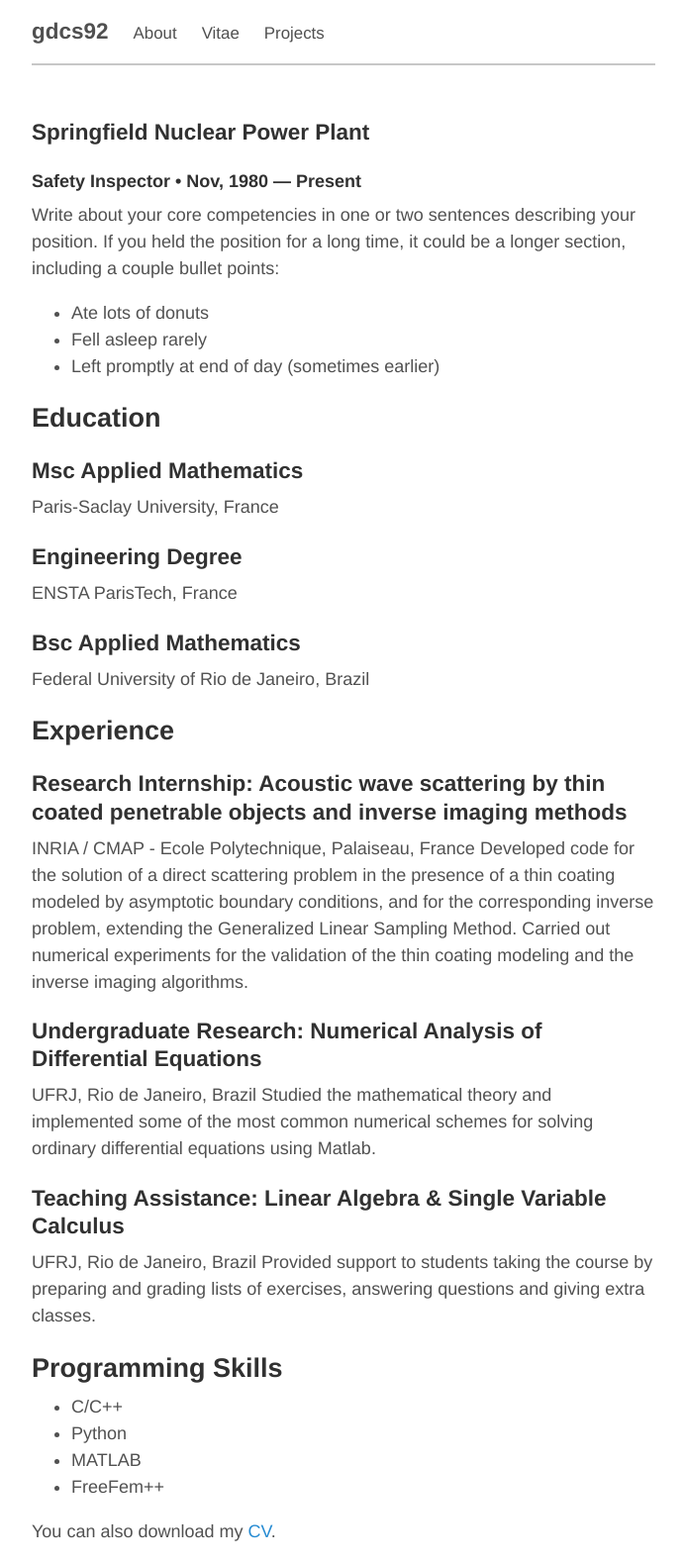
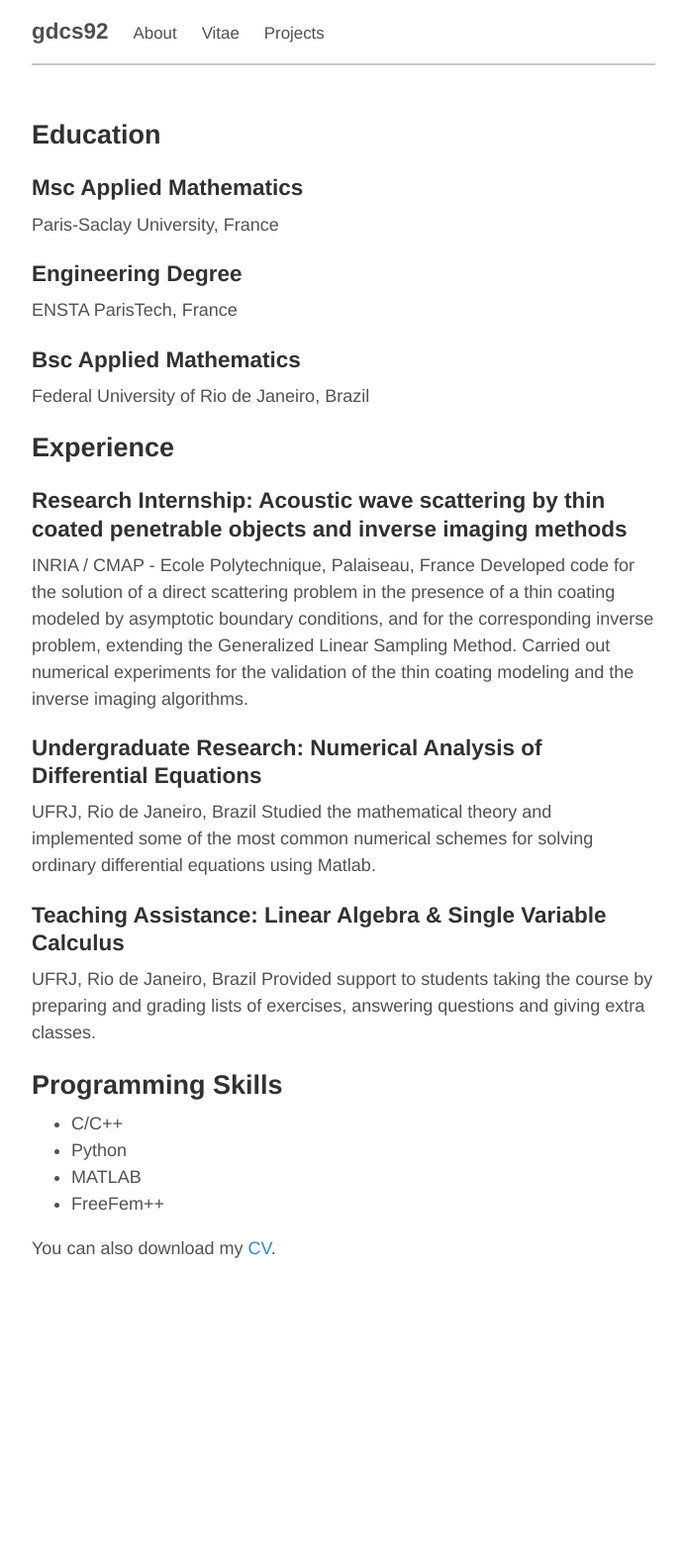
Before and after one commit to gdcs92/gdcs92.github.io, a Jekyll site: the page built from vitae.md, in a window 1280 px wide. Shown: the whole page at 99% size, without its empty margins (293-984 px from the left). Built offline with Jekyll 4.4.1, drawn with Linux system fonts in a browser that asks for light colours; after the commit the page ends 1293 px from its top, so only the background shows below that.

Commit message:
Update vitae.md

```diff
--- a/vitae.md
+++ b/vitae.md
@@ -2,17 +2,6 @@
 layout: default
 title: Vitae
 ---
-<div class="resume-item">
-          <h3 class="resume-item-title">Springfield Nuclear Power Plant</h3>
-          <h4 class="resume-item-details">Safety Inspector &bull; Nov, 1980 &mdash; Present</h4>
-          <p class="resume-item-copy">Write about your core competencies in one or two sentences describing your position. If you held the position for a long time, it could be a longer section, including a couple bullet points:</p>
-          <ul class="resume-item-list">
-            <li>Ate lots of donuts</li>
-            <li>Fell asleep rarely</li>
-            <li>Left promptly at end of day (sometimes earlier)</li>
-          </ul>
-</div>
-
 ## Education
 
 ### Msc Applied Mathematics
@@ -25,6 +14,7 @@ ENSTA ParisTech, France
 Federal University of Rio de Janeiro, Brazil
 
 ## Experience
+
 ### Research Internship: Acoustic wave scattering by thin coated penetrable objects and inverse imaging methods
 INRIA / CMAP - Ecole Polytechnique, Palaiseau, France
 Developed code for the solution of a direct scattering problem in the presence of a thin coating
```
